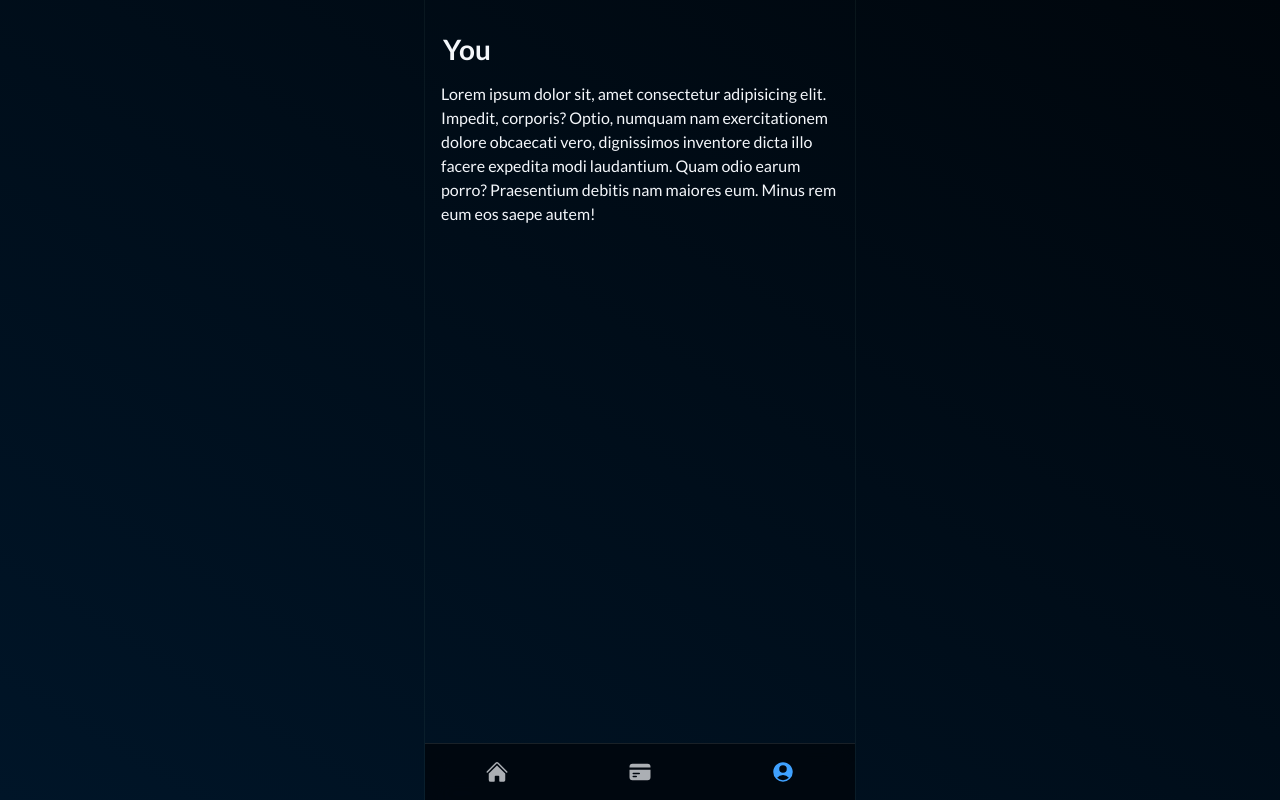
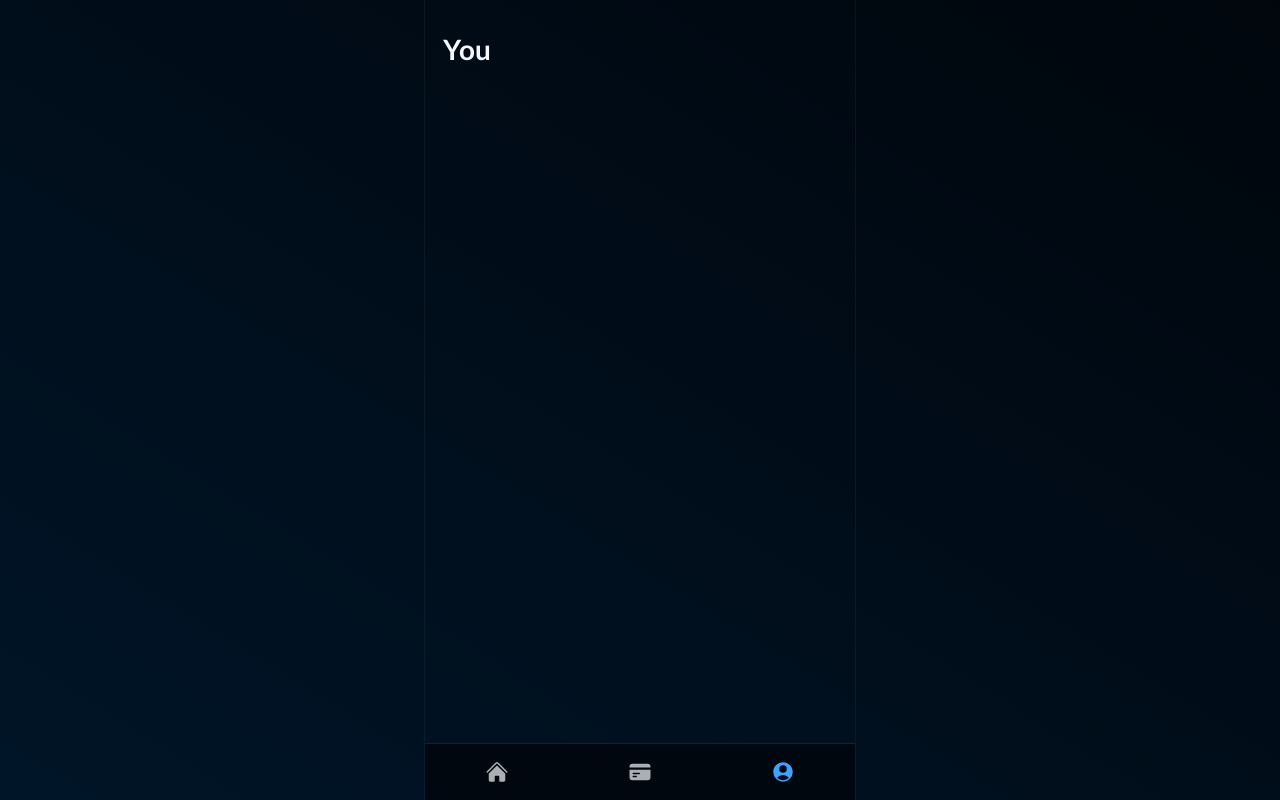
Before and after one commit to hrvsdev/cardnest, a React (Vite) app: page /user in a window 1280 px wide. Shown: the top 800 px of the page. Built offline with nearby package versions, Linux system fonts and the light colour scheme.

Commit message:
Remove redundant placeholder text from `User` page

```diff
--- a/src/pages/User/index.tsx
+++ b/src/pages/User/index.tsx
@@ -7,9 +7,7 @@ export function User() {
 	return (
 		<Fragment>
 			<HeaderTitle title="You" />
-			<PageContainer className="h-[200vh]">
-				Lorem ipsum dolor sit, amet consectetur adipisicing elit. Impedit, corporis? Optio, numquam nam exercitationem dolore obcaecati vero, dignissimos inventore dicta illo facere expedita modi laudantium. Quam odio earum porro? Praesentium debitis nam maiores eum. Minus rem eum eos saepe autem!
-			</PageContainer>
+			<PageContainer />
 		</Fragment>
 	);
 }
```
